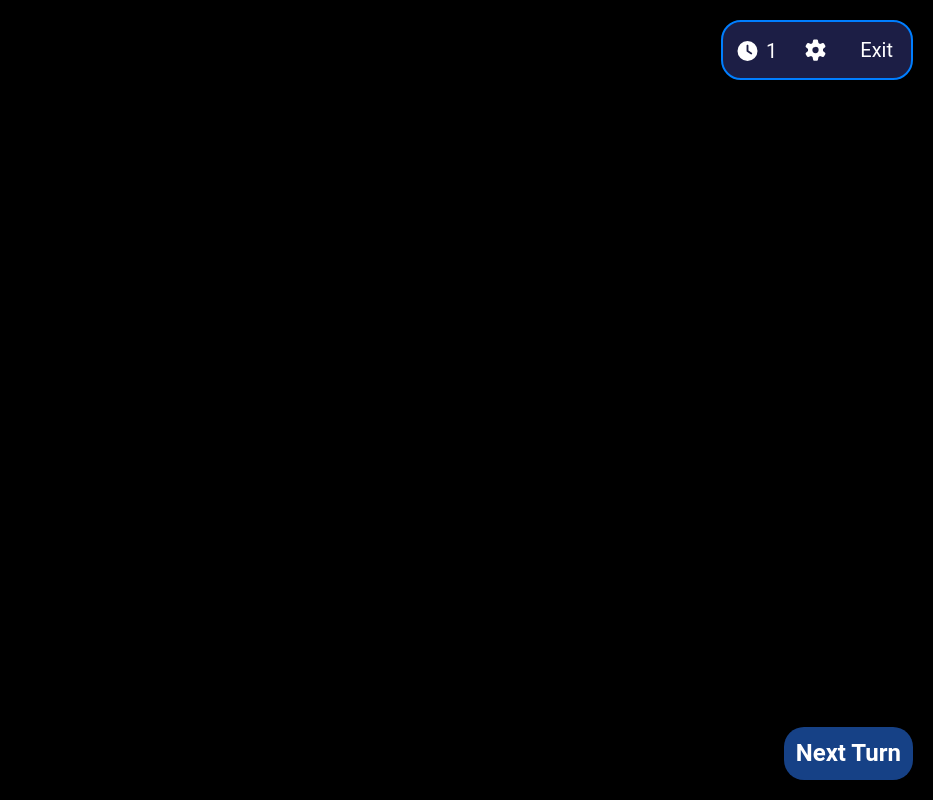
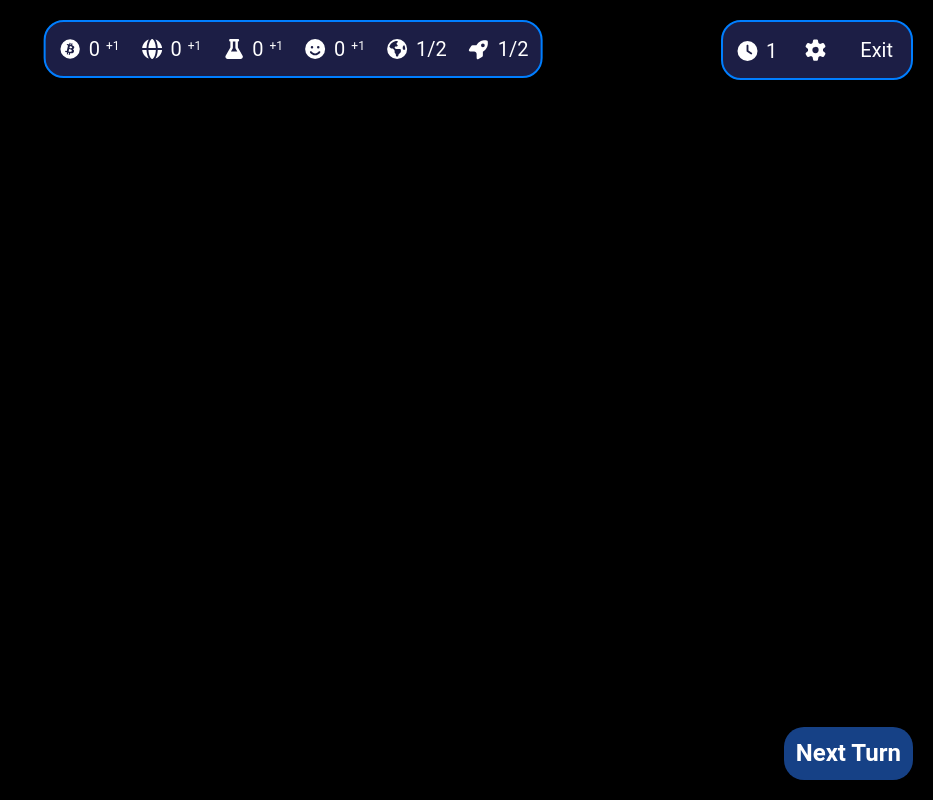
Before and after one commit to samuel-duhaime/chronotopia, a React (Vite) app: page / in a window 1280 px wide. Shown: the whole page, without its empty margins (347-1280 px from the left). Built offline with nearby package versions, Linux system fonts and the light colour scheme.

Commit message:
Feature: Add resources system and UI components for game resources.
Fix: #7

```diff
--- a/package.json
+++ b/package.json
@@ -11,6 +11,7 @@
     "test:unit": "npx jest GameScene.jest.spec.ts"
   },
   "dependencies": {
+    "@fortawesome/free-brands-svg-icons": "^7.0.1",
     "@fortawesome/free-solid-svg-icons": "^7.0.1",
     "@fortawesome/react-fontawesome": "^3.0.2",
     "phaser": "^3.90.0",
--- a/src/App.tsx
+++ b/src/App.tsx
@@ -1,8 +1,9 @@
 import { useEffect, useRef, useState } from "react";
 import Phaser from "phaser";
 import "./App.css";
+import { ResourcesMenu } from "./features/menu/ResourcesMenu";
 import { RightMenu } from "./features/menu/RightMenu";
-import { GameScene } from "./features/game/GameScene";
+import { GameScene, type Resource } from "./features/game/GameScene";
 import { ActionPanel } from "./features/menu/ActionPanel";
 import { Loading } from "./features/common/Loading";
 
@@ -12,6 +13,7 @@ export const App = () => {
   const [turn, setTurn] = useState(1);
   const [actionDescription, setActionDescription] = useState("");
   const [actionEvent, setActionEvent] = useState<() => void>(() => {});
+  const [resources, setResources] = useState<Resource[]>([]);
 
   useEffect(() => {
     let phaserGame: Phaser.Game | undefined;
@@ -63,6 +65,11 @@ export const App = () => {
             setActionDescription(currentAction.description);
             setActionEvent(() => currentAction.event);
           }
+
+          // Get resources from GameScene and pass to ResourcesMenu
+          const resources = (gameSceneInstance as GameScene).getResources();
+          setResources(resources);
+
           setLoading(false); // Scene is loaded
         }
       });
@@ -86,8 +93,12 @@ export const App = () => {
         <Loading />
       ) : (
         <>
+          {/* Top middle menu to display resources */}
+          <ResourcesMenu resources={resources} />
+
           {/* Right menu displays current turn */}
           <RightMenu turn={turn} />
+
           {/* ActionPanel uses first action from GameScene */}
           <ActionPanel
             actionDescription={actionDescription}
--- a/src/features/game/GameScene.ts
+++ b/src/features/game/GameScene.ts
@@ -1,4 +1,12 @@
 import Phaser from "phaser";
+import { faBitcoin } from "@fortawesome/free-brands-svg-icons";
+import {
+  faGlobe,
+  faFlask,
+  faSmile,
+  faEarth,
+  faRocket,
+} from "@fortawesome/free-solid-svg-icons";
 
 export type Player = {
   id: string;
@@ -13,6 +21,58 @@ export type Action = {
   // ...other action properties
 };
 
+export type CryptoResource = {
+  type: "Crypto";
+  amount: number;
+  perTurn: number;
+  icon: typeof faBitcoin;
+};
+
+export type InfluenceResource = {
+  type: "Influence";
+  amount: number;
+  perTurn: number;
+  icon: typeof faGlobe;
+};
+
+export type ScienceResource = {
+  type: "Science";
+  amount: number;
+  perTurn: number;
+  threshold: number;
+  icon: typeof faFlask;
+};
+
+export type HappinessResource = {
+  type: "Happiness";
+  amount: number;
+  perTurn: number;
+  threshold: number;
+  icon: typeof faSmile;
+};
+
+export type PlanetsCapacityResource = {
+  type: "PlanetsCapacity";
+  amount: number;
+  maxCapacity: number;
+  icon: typeof faEarth;
+};
+
+export type FleetCapacityResource = {
+  type: "FleetCapacity";
+  amount: number;
+  maxCapacity: number;
+  icon: typeof faRocket;
+};
+
+export type Resource =
+  | CryptoResource
+  | InfluenceResource
+  | ScienceResource
+  | HappinessResource
+  | PlanetsCapacityResource
+  | FleetCapacityResource;
+
 export type GameTypeProps = "Demo" | "Normal" | "Campaign" | "Skirmish";
 
 export type GameSceneProps = {
@@ -22,6 +82,7 @@ export type GameSceneProps = {
   turn: number;
   actions: Action[];
   players?: Player[];
+  resources: Resource[];
 };
 
 export class GameScene extends Phaser.Scene implements GameSceneProps {
@@ -31,6 +92,7 @@ export class GameScene extends Phaser.Scene implements GameSceneProps {
   turn: number;
   actions: Action[];
   players: Player[];
+  resources: Resource[];
 
   // This constructor initializes the game scene
   constructor() {
@@ -48,6 +110,46 @@ export class GameScene extends Phaser.Scene implements GameSceneProps {
       },
     ];
     this.players = [];
+    this.resources = [
+      {
+        type: "Crypto",
+        amount: 0,
+        perTurn: 1,
+        icon: faBitcoin,
+      },
+      {
+        type: "Influence",
+        amount: 0,
+        perTurn: 1,
+        icon: faGlobe,
+      },
+      {
+        type: "Science",
+        amount: 0,
+        perTurn: 1,
+        threshold: 100,
+        icon: faFlask,
+      },
+      {
+        type: "Happiness",
+        amount: 0,
+        perTurn: 1,
+        threshold: 100,
+        icon: faSmile,
+      },
+      {
+        type: "PlanetsCapacity",
+        amount: 1,
+        maxCapacity: 2,
+        icon: faEarth,
+      },
+      {
+        type: "FleetCapacity",
+        amount: 1,
+        maxCapacity: 2,
+        icon: faRocket,
+      },
+    ];
   }
 
   create() {
@@ -57,8 +159,10 @@ export class GameScene extends Phaser.Scene implements GameSceneProps {
     this.registry.set("turn", this.turn);
     this.registry.set("actions", this.actions);
     this.registry.set("players", this.players);
+    this.registry.set("resources", this.resources);
   }
 
+  // Game ID
   getId() {
     return this.registry.get("id") as string;
   }
@@ -66,6 +170,7 @@ export class GameScene extends Phaser.Scene implements GameSceneProps {
     this.registry.set("id", id);
   }
 
+  // Game name
   getName() {
     return this.registry.get("name") as string;
   }
@@ -73,6 +178,7 @@ export class GameScene extends Phaser.Scene implements GameSceneProps {
     this.registry.set("name", name);
   }
 
+  // Game type
   getType() {
     return this.registry.get("type") as GameTypeProps;
   }
@@ -80,6 +186,7 @@ export class GameScene extends Phaser.Scene implements GameSceneProps {
     this.registry.set("type", type);
   }
 
+  // Game turn
   getTurn() {
     return this.registry.get("turn") as number;
   }
@@ -90,6 +197,7 @@ export class GameScene extends Phaser.Scene implements GameSceneProps {
     this.setTurn(this.getTurn() + 1);
   }
 
+  // Game actions
   getActions() {
     return this.registry.get("actions") as Action[];
   }
@@ -102,6 +210,7 @@ export class GameScene extends Phaser.Scene implements GameSceneProps {
     this.registry.set("actions", [...actions, action]);
   }
 
+  // Game players
   getPlayers() {
     return this.registry.get("players") as Player[];
   }
@@ -109,4 +218,12 @@ export class GameScene extends Phaser.Scene implements GameSceneProps {
     const players = this.registry.get("players") as Player[];
     this.registry.set("players", [...players, player]);
   }
+
+  // Game resources
+  getResources() {
+    return this.registry.get("resources") as Resource[];
+  }
+  setResources(resources: Resource[]) {
+    this.registry.set("resources", resources);
+  }
 }
--- a/src/features/menu/RightMenu.css
+++ b/src/features/menu/Menu.css
@@ -1,4 +1,4 @@
-.right-menu-panel {
+.menu {
   position: fixed;
   display: flex;
   flex-direction: row;
@@ -8,12 +8,21 @@
   border: var(--color-border) 2px solid;
   padding: var(--spacing-s);
   gap: var(--spacing-m);
-  top: 20px;
-  right: 20px;
   z-index: 1000;
 }
 
-.turn-count {
+.right-menu-panel {
+  top: 20px;
+  right: 20px;
+}
+
+.resources-menu-panel {
+  top: 20px;
+  left: 50%;
+  transform: translateX(-50%);
+}
+
+.menu-resource {
   display: flex;
   align-items: center;
   gap: var(--spacing-xs);
@@ -21,8 +30,13 @@
   color: var(--color-white);
 }
 
-.menu-btn,
-.exit-btn {
+.resource-per-turn {
+  font-size: 0.6em;
+  vertical-align: text-top;
+  margin-top: calc(-1 * var(--spacing-xs));
+}
+
+.menu-btn {
   font: var(--text-body);
   border: none;
   background: transparent;
@@ -31,6 +45,6 @@
   transition: background 0.2s;
 }
 .menu-btn:hover,
-.exit-btn:hover {
+.menu-btn:focus {
   color: var(--color-border);
 }
--- /dev/null
+++ b/src/features/menu/ResourcesMenu.tsx
@@ -0,0 +1,30 @@
+import React from "react";
+import { FontAwesomeIcon } from "@fortawesome/react-fontawesome";
+import type { Resource } from "../game/GameScene";
+import "./Menu.css";
+
+interface ResourcesMenuProps {
+  resources: Resource[];
+}
+
+export const ResourcesMenu: React.FC<ResourcesMenuProps> = ({ resources }) => {
+  return (
+    <div className="menu resources-menu-panel">
+      {resources.map((resource) => (
+        <div className="menu-resource" key={resource.type}>
+          <FontAwesomeIcon icon={resource.icon} /> {resource.amount}
+          {/* Show perTurn value as superscript if present */}
+          {"perTurn" in resource && resource.perTurn ? (
+            <span className="resource-per-turn">+{resource.perTurn}</span>
+          ) : (
+            ""
+          )}
+          {/* Show maxCapacity value if present */}
+          {"maxCapacity" in resource && resource.maxCapacity
+            ? `/${resource.maxCapacity}`
+            : ""}
+        </div>
+      ))}
+    </div>
+  );
+};
--- a/src/features/menu/RightMenu.tsx
+++ b/src/features/menu/RightMenu.tsx
@@ -1,7 +1,7 @@
 import React from "react";
 import { FontAwesomeIcon } from "@fortawesome/react-fontawesome";
 import { faClock, faGear } from "@fortawesome/free-solid-svg-icons";
-import "./RightMenu.css";
+import "./Menu.css";
 
 interface RightMenuProps {
   turn: number;
@@ -10,15 +10,15 @@ interface RightMenuProps {
 // TODO: Add turn icon
 export const RightMenu: React.FC<RightMenuProps> = ({ turn }) => {
   return (
-    <div className="right-menu-panel">
-      <div className="turn-count">
+    <div className="menu right-menu-panel">
+      <div className="menu-resource">
         <FontAwesomeIcon icon={faClock} />
         {turn}
       </div>
       <button className="menu-btn">
         <FontAwesomeIcon icon={faGear} />
       </button>
-      <button className="exit-btn">Exit</button>
+      <button className="menu-btn">Exit</button>
     </div>
   );
 };
```
Also changed, not shown: 2 other files (tests, documents, lock files or other folders).
